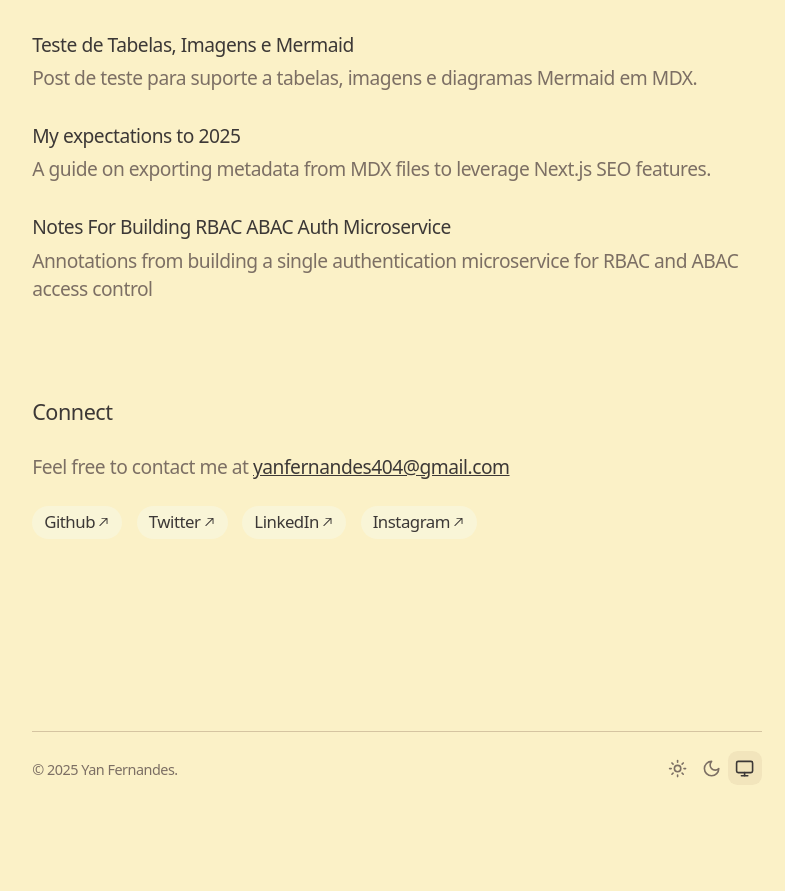
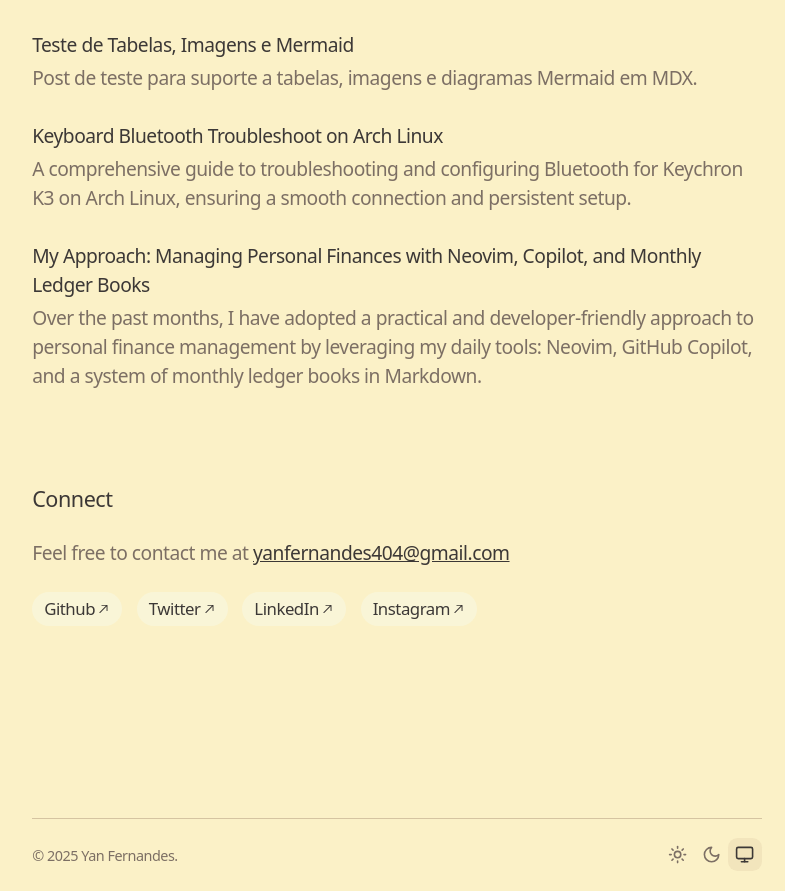
Before and after one commit to yan-pi/indianboy, a Next.js app: page / in a window 1280 px wide. Shown: the part 850-1741 px from the top of the page, without its empty margins (243-1028 px from the left). Before the commit the page ends 1654 px from the top, so only its background shows below. Built offline with nearby package versions, Linux system fonts and the light colour scheme.

Commit message:
fix: adjust dates for blog posts and fix prose colors

```diff
--- a/app/blog/bl-keyboard-arch.mdx
+++ b/app/blog/bl-keyboard-arch.mdx
@@ -1,7 +1,7 @@
 ---
 title: 'Keyboard Bluetooth Troubleshoot on Arch Linux'
 description: 'A comprehensive guide to troubleshooting and configuring Bluetooth for Keychron K3 on Arch Linux, ensuring a smooth connection and persistent setup.'
-publishedAt: '2024-07-31'
+publishedAt: '2025-06-31'
 tags: ['linux' ]
 author: 'Yan Fernandes'
 summary: 'This document summarizes the troubleshooting and configuration flow for pairing and maintaining the Keychron K3 keyboard via Bluetooth (BLE) on Arch Linux.'
--- a/app/blog/build-your-ledger-into-neovim.mdx
+++ b/app/blog/build-your-ledger-into-neovim.mdx
@@ -1,7 +1,7 @@
 ---
 title: 'My Approach: Managing Personal Finances with Neovim, Copilot, and Monthly Ledger Books'
 description: ''
-publishedAt: '2024-07-31'
+publishedAt: '2025-06-31'
 tags: ['fiances', 'learning','productivity']
 author: 'Yan Fernandes'
 summary: 'Over the past months, I have adopted a practical and developer-friendly approach to personal finance management by leveraging my daily tools: Neovim, GitHub Copilot, and a system of monthly ledger books in Markdown.'
--- a/app/blog/layout.tsx
+++ b/app/blog/layout.tsx
@@ -1,45 +1,49 @@
-'use client';
-import { TextMorph } from '@/components/ui/text-morph';
-import { ScrollProgress } from '@/components/ui/scroll-progress';
-import { useEffect, useRef, useState } from 'react';
+'use client'
+import { TextMorph } from '@/components/ui/text-morph'
+import { ScrollProgress } from '@/components/ui/scroll-progress'
+import { useEffect, useRef, useState } from 'react'
 
 function CopyButton() {
-  const [text, setText] = useState('Copy');
-  const timeoutRef = useRef<NodeJS.Timeout | null>(null);
-  const currentUrl = typeof window !== 'undefined' ? window.location.href : '';
+  const [text, setText] = useState('Copy')
+  const timeoutRef = useRef<NodeJS.Timeout | null>(null)
+  const currentUrl = typeof window !== 'undefined' ? window.location.href : ''
 
   const handleCopy = async () => {
     try {
-      await navigator.clipboard.writeText(currentUrl);
-      setText('Copied');
+      await navigator.clipboard.writeText(currentUrl)
+      setText('Copied')
 
-      if (timeoutRef.current) clearTimeout(timeoutRef.current);
-      timeoutRef.current = setTimeout(() => setText('Copy'), 2000);
+      if (timeoutRef.current) clearTimeout(timeoutRef.current)
+      timeoutRef.current = setTimeout(() => setText('Copy'), 2000)
     } catch {
-      setText('Failed');
+      setText('Failed')
     }
-  };
+  }
 
   useEffect(() => {
     return () => {
-      if (timeoutRef.current) clearTimeout(timeoutRef.current);
-    };
-  }, []);
+      if (timeoutRef.current) clearTimeout(timeoutRef.current)
+    }
+  }, [])
 
   return (
     <button
       onClick={handleCopy}
       aria-label="Copy current page URL"
-      className="font-base flex items-center gap-1 text-center text-sm text-[var(--color-muted-foreground)] hover:text-[var(--color-accent)] transition-colors"
+      className="font-base flex items-center gap-1 text-center text-sm text-[var(--color-muted-foreground)] transition-colors hover:text-[var(--color-accent)]"
       type="button"
     >
       <TextMorph>{text}</TextMorph>
       <span>URL</span>
     </button>
-  );
+  )
 }
 
-export default function LayoutBlogPost({ children }: { children: React.ReactNode }) {
+export default function LayoutBlogPost({
+  children,
+}: {
+  children: React.ReactNode
+}) {
   return (
     <>
       {/* Header Blur Overlay */}
@@ -57,11 +61,9 @@ export default function LayoutBlogPost({ children }: { children: React.ReactNode
       </div>
 
       {/* Blog Content */}
-      <main
-        className="prose prose-h1:text-2xl prose-h1:font-semibold prose-h2:text-xl prose-h3:text-lg prose-strong:font-medium prose-headings:text-[var(--color-foreground)] prose-p:text-[var(--color-foreground)] prose-code:text-[var(--color-accent)] prose-code:bg-[var(--color-muted)] prose-pre:bg-[var(--color-card)] prose-pre:border prose-pre:border-[var(--color-border)] max-w-none pb-20 [&_a]:!text-[var(--color-primary)] [&_a]:!no-underline [&_a]:!transition-colors [&_a]:!duration-200 [&_a:hover]:!text-[var(--color-accent)]"
-      >
+      <main className="prose prose-h1:text-2xl prose-h1:font-semibold prose-h2:text-xl prose-h3:text-lg prose-strong:font-medium prose-headings:text-[var(--color-foreground)] prose-p:text-[var(--color-foreground)] prose-code:text-[var(--color-accent)] prose-code:bg-[var(--color-muted)] prose-pre:bg-[var(--color-card)] prose-pre:border prose-pre:border-[var(--color-border)] max-w-none pb-20 [&_a]:!text-[var(--color-primary)] [&_a]:!no-underline [&_a]:!transition-colors [&_a]:!duration-200 [&_a:hover]:!text-[var(--color-accent)]">
         {children}
       </main>
     </>
-  );
+  )
 }
--- a/app/globals.css
+++ b/app/globals.css
@@ -221,6 +221,24 @@ html {
     color: var(--color-foreground);
   }
 
+  .prose :where(strong, b) {
+    color: var(--color-foreground);
+    font-weight: 600;
+  }
+  .prose :where(strong):not(:where([class~="not-prose"], [class~="not-prose"] *)) {
+    color: var(--color-foreground) !important;
+    font-weight: 600;
+  }
+  .dark .prose :where(strong):not(:where([class~="not-prose"], [class~="not-prose"] *)) {
+    color: var(--color-foreground) !important;
+    font-weight: 600;
+  }
+  .prose :where(ul, ol, li) {
+    color: var(--color-foreground);
+  }
+  .prose :where(h1, h2, h3, h4, h5, h6) {
+    color: var(--color-foreground);
+  }
   .prose a {
     color: var(--color-accent);
     text-decoration: underline;
@@ -239,6 +257,15 @@ html {
   }
 
   .dark .prose {
+    color: var(--color-foreground);
+  }
+  .dark .prose :where(strong, b) {
+    color: var(--color-foreground);
+  }
+  .dark .prose :where(ul, ol, li) {
+    color: var(--color-foreground);
+  }
+  .dark .prose :where(h1, h2, h3, h4, h5, h6) {
     color: var(--color-foreground);
   }
 }
--- a/app/layout.tsx
+++ b/app/layout.tsx
@@ -18,11 +18,11 @@ export const metadata: Metadata = {
     canonical: '/',
   },
   title: {
-    default: 'Yan - Personal website',
-    template: '%s | Nim',
+    default: 'Yan - indianboy.sh',
+    template: '%s | indianboy.sh',
   },
   description:
-    'Nim is a free and open-source personal website template built with Next.js 15, React 19 and Motion-Primitives.',
+    'Yan is a personal blog by IndianBoy, sharing insights on technology, programming, and life experiences.',
 }
 
 const geist = Geist({
```
